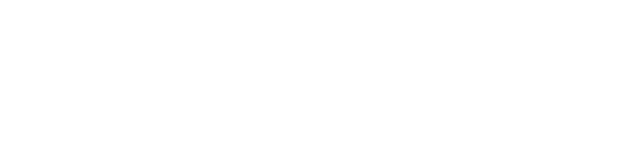
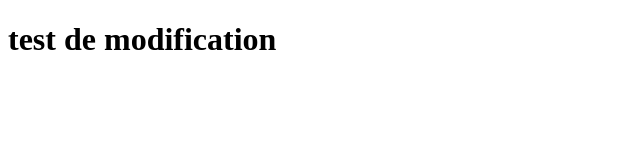
Before and after one commit to AbouThiamD/atelier-descodeuse-projet, a plain HTML site: page meme_fichier.html in a window 1280 px wide. Shown: the whole page, without its empty margins (0-640 px from the left). Drawn offline with Linux system fonts and the light colour scheme.

Commit message:
Change me

```diff
--- a/meme_fichier.html
+++ b/meme_fichier.html
@@ -7,5 +7,6 @@
 </head>
 <body>
     <!-- coucou c'est Emmy -->
+     <h1>test de modification</h1>
 </body>
 </html>
```
